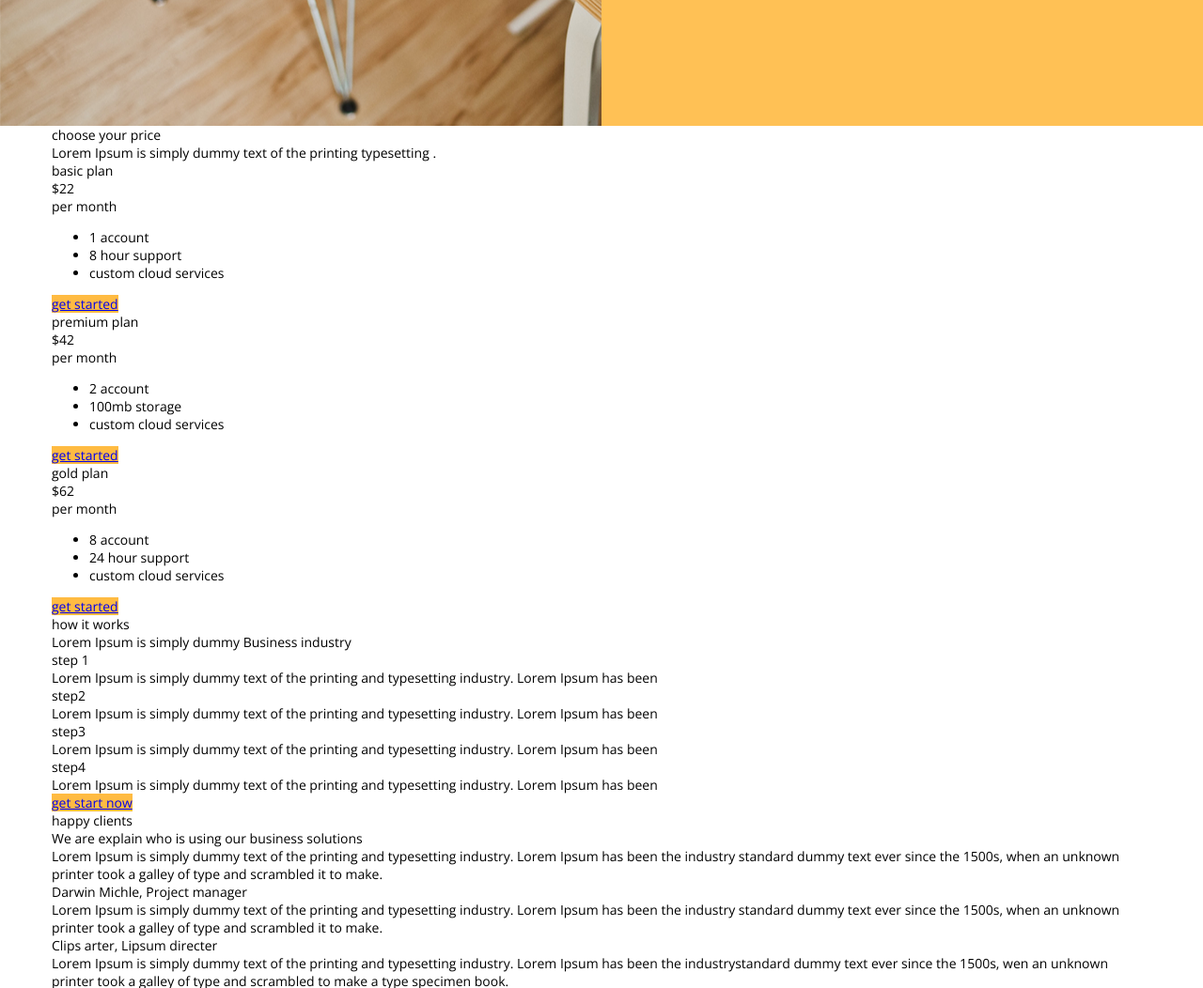
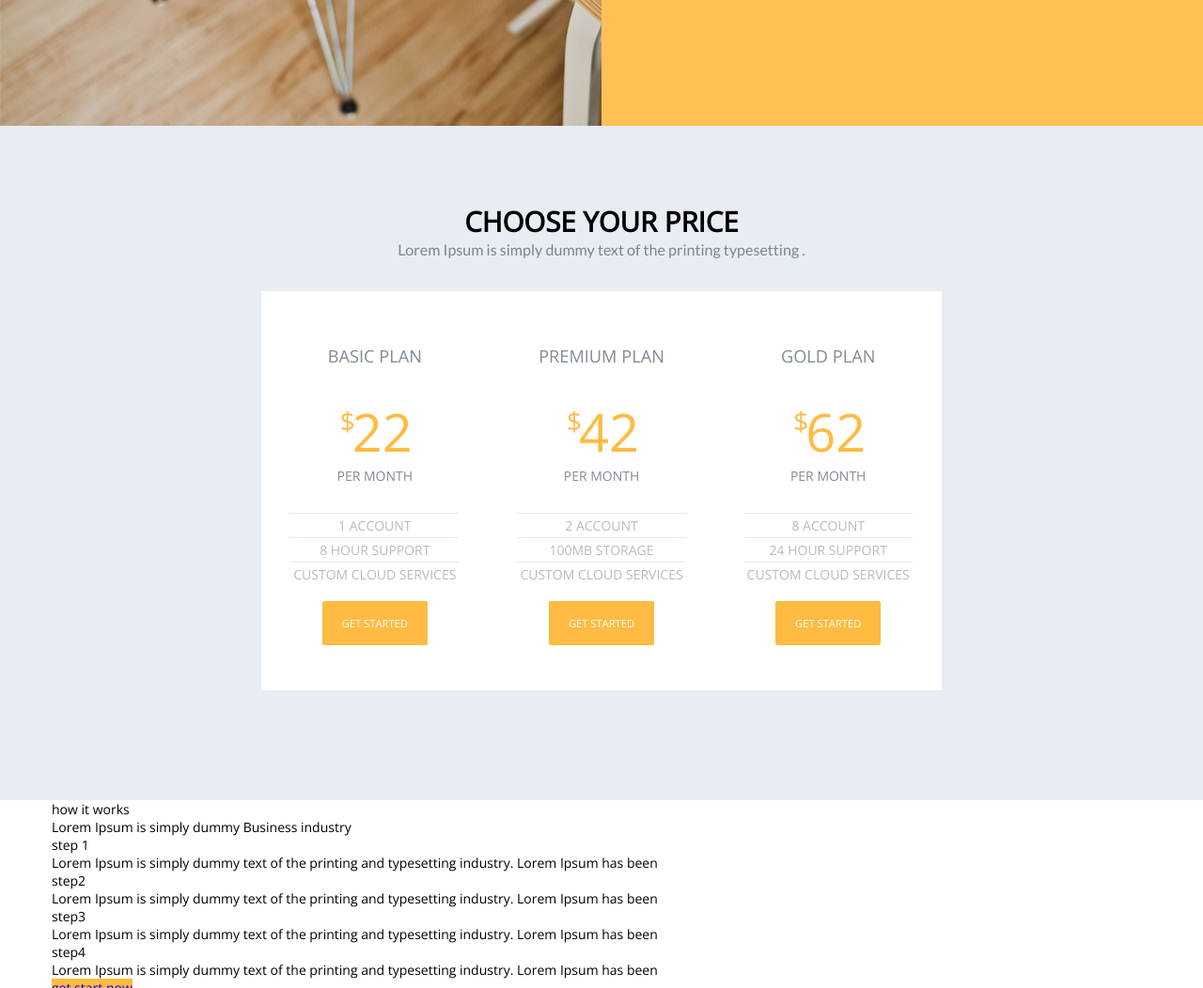
Before and after one commit to AleksandraChehovich/StormnetNew, a plain HTML site: page Lesson9/index.html in a window 1280 px wide. Shown: the part 1900-2952 px from the top of the page at 94% size. Drawn offline with nearby package versions, Linux system fonts and the light colour scheme; files whose address does not match are found by name.

Commit message:
card options

```diff
--- a/Lesson9/index.html
+++ b/Lesson9/index.html
@@ -167,21 +167,26 @@
     </div>
     <div class="price-wrapper">
         <div class="price-content container">
+        <div class="price-header">
             <div class="price-main-header">
               choose your price
             </div>
             <div class="price-secondary-header">
                 Lorem Ipsum is simply dummy text of the printing typesetting .
             </div>
+        </div>
+        <div class="price-card-wrapper">
             <div class="price-card">
             <div class="price-card-header">
                 basic plan
             </div>
             <div class="price-card-summ">
+                <div class="price-card-quantity">
                 <span class="price-card-currency">$</span>22
                 </div>
                 <div class="price-card-period">
                 per month
+                </div>
             </div>
             <ul class="price-card-opportunities">
                 <li class="price-card-opportunities-item">1 account</li>
@@ -197,10 +202,12 @@
                 premium plan
             </div>
             <div class="price-card-summ">
+                 <div class="price-card-quantity">
                  <span class="price-card-currency">$</span>42
                  </div>
                  <div class="price-card-period">
                     per month
+                 </div>
             </div>
             <ul class="price-card-opportunities">
                 <li class="price-card-opportunities-item">2 account</li>
@@ -216,10 +223,12 @@
                 gold plan
             </div>
             <div class="price-card-summ">
+                 <div class="price-card-quantity">
                  <span class="price-card-currency">$</span>62
                 </div>
                  <div class="price-card-period">
                     per month
+                 </div>
             </div>
             <ul class="price-card-opportunities">
                     <li class="price-card-opportunities-item">8 account</li>
@@ -229,6 +238,7 @@
             <button class="price-card-button">
                     <a href="#" class="price-card-button-link">get started</a>
             </button>
+            </div>
         </div>
         </div>
     </div>
--- a/Lesson9/styles/style.css
+++ b/Lesson9/styles/style.css
@@ -205,3 +205,76 @@ width: 20%;
     text-decoration: none;
     text-align: center;
 }
+.price-wrapper {
+    background: #e7edf3;
+}
+.price-header {
+  padding: 7% 0 1%;
+  text-align: center;
+}
+.price-main-header {
+    text-transform: uppercase;
+    font-size: 2.1em;
+    font-weight: 900;
+}
+.price-secondary-header {
+    font-family: 'Lato';
+    font-size: 1.15em;
+    font-weight: 300;
+    color: #75888d;
+}
+.price-card-wrapper {
+    display: flex;
+    justify-content: center;
+    padding: 2% 0 10%;
+}
+.price-card {
+    padding: 57px 31px 48px;
+    text-align: center;
+    color: #818b95;
+    text-transform: uppercase;
+    font-family: 'Lato';
+    background: #ffffff;
+}
+.price-card-header {
+    font-size: 1.3em;
+}
+.price-card-summ {
+    padding: 30px 0;
+}
+.price-card-quantity {
+    color: #ffbb42;
+    font-size: 4em;
+}
+.price-card-currency {
+    font-size: 0.5em;
+    position: relative;
+    top: -0.8em;
+    right: -3px;
+}
+.price-card-opportunities {
+    list-style-type: none;
+    color: #b5bbc1;
+    padding: 0;
+    margin: 0;
+}
+.price-card-opportunities-item {
+    border-top: #e2e9f0 solid 1px;
+    padding: 3px;
+}
+.price-card-button {
+    display: inline-block;
+    margin-top: 9%;
+    border: none;
+    border-radius: 2px;
+    padding: 0;
+}
+.price-card-button-link {
+    display: inline-block;
+    text-decoration: none;
+    color: #ffffff;
+    text-transform: uppercase;
+    padding: 16px 21px;
+    font-size: 0.8em;
+
+}
```
Lines whose indentation alone changed are shown as unchanged.
